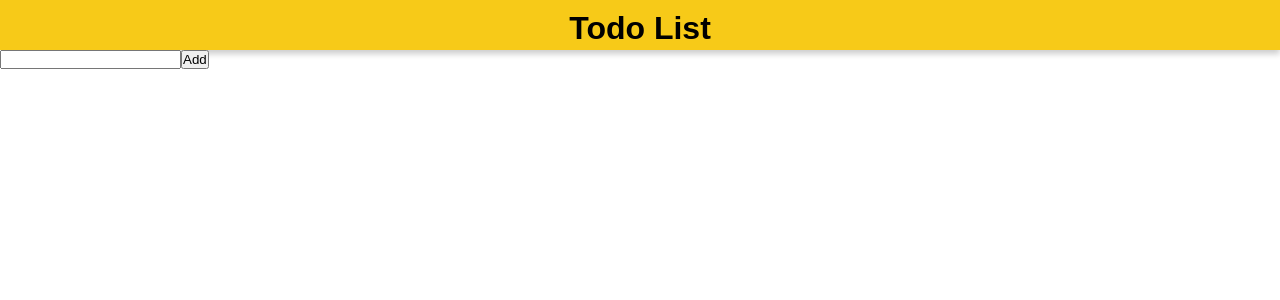
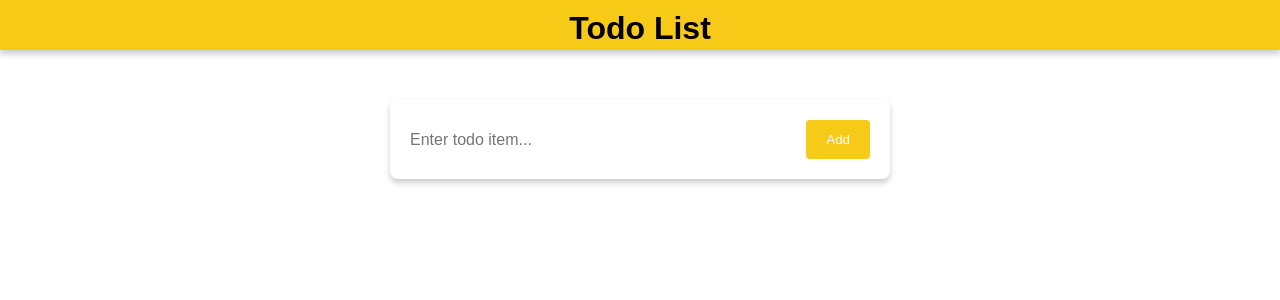
Before and after one commit to JoseReyesY/todoList, a React (Vite) app: page / in a window 1280 px wide. Shown: the top 300 px of the page. Built offline with nearby package versions, Linux system fonts and the light colour scheme.

Commit message:
Parte 11. Estilos del input

```diff
--- a/src/components/Form.jsx
+++ b/src/components/Form.jsx
@@ -1,4 +1,6 @@
 import { useState } from "react";
+
+import styles from './form.module.css';
 
 export default function Form({ todos, setTodos }) {
     const [ todo, setTodo ] = useState("");
@@ -12,9 +14,11 @@ export default function Form({ todos, setTodos }) {
     }
 
     return(
-        <form onSubmit={handleSubmit} >
-            <input type="text" onChange={ (e) => setTodo(e.target.value) } value={ todo } />
-            <button type="submit">Add</button>
+        <form className={ styles.todoForm } onSubmit={handleSubmit} >
+            <div className={ styles.inputContainer }>
+                <input className={ styles.modernInput } type="text" onChange={ (e) => setTodo(e.target.value) } value={ todo } placeholder="Enter todo item..." />
+                <button className={ styles.modernButton } type="submit">Add</button>
+            </div>
         </form>
     );
 }
--- /dev/null
+++ b/src/components/form.module.css
@@ -0,0 +1,34 @@
+.todoForm {
+    width: 500px;
+    margin: 50px auto 0;
+    padding: 20px;
+    background-color: white;
+    border-radius: 8px;
+    box-shadow: 0 4px 6px rgb(0,0,0,0.2);
+}
+
+.inputContainer {
+    display: flex;
+}
+
+.modernInput {
+    width: 100%;
+    display: block;
+    border: none;
+    font-size: 16px;
+    color: black;
+}
+
+.modernInput:focus {
+    outline: none;
+}
+
+.modernButton {
+    padding: 12px 20px;
+    display: inline-block;
+    background-color: #F7CA18;
+    border: none;
+    border-radius: 4px;
+    color: #FFF;
+    cursor: pointer;
+}
```
